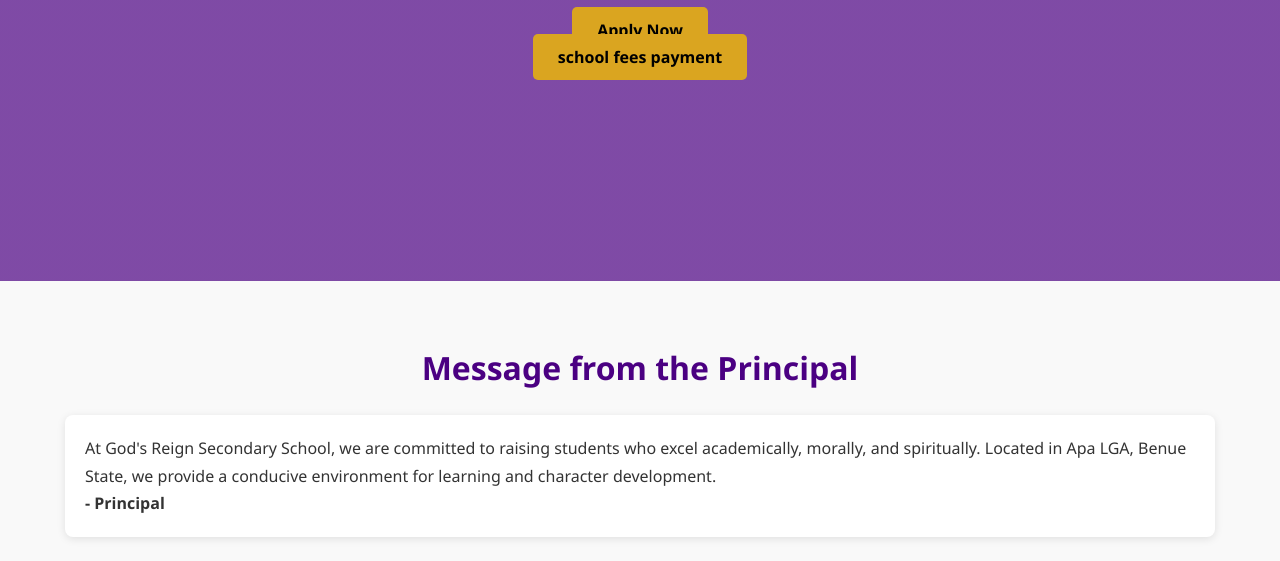
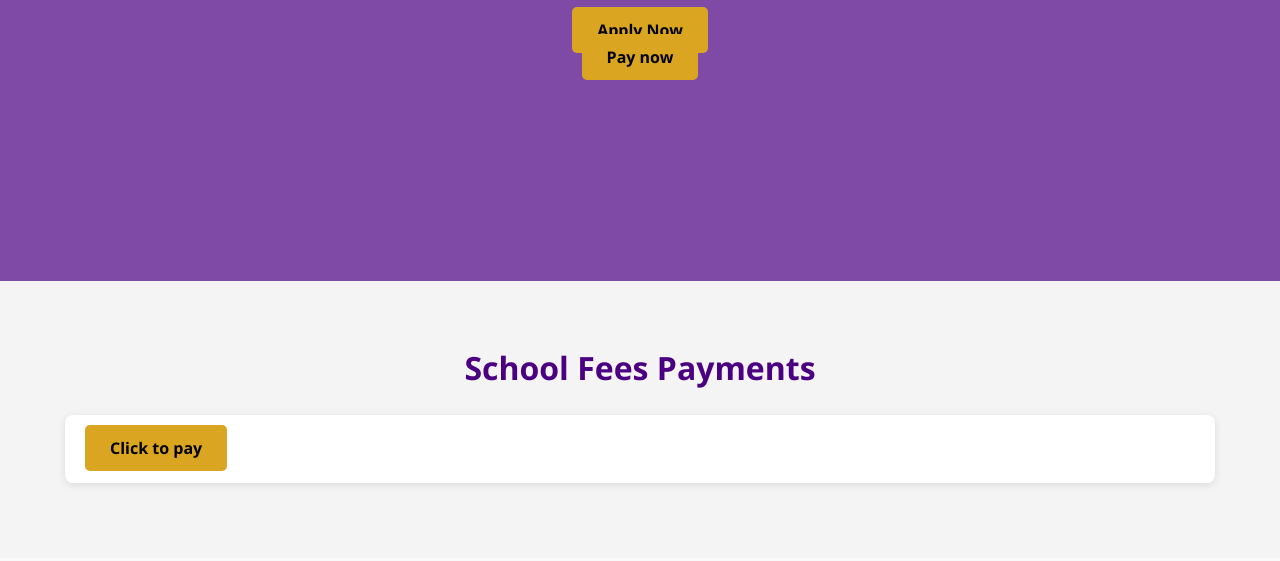
Before and after one commit to EmmanuelAdebo/God-s-reign, a plain HTML site: page index.html in a window 1280 px wide. Shown: the part 310-871 px from the top of the page. Drawn offline with Linux system fonts and the light colour scheme.

Commit message:
Change link text and add School Fees Payments section
Updated the link text for school fees payment and added a new section for School Fees Payments.

```diff
--- a/index.html
+++ b/index.html
@@ -24,12 +24,18 @@
     <h1>Welcome to God's Reign Secondary School</h1>
     <p>"Raising Godly Leaders for Excellence"</p>
     <a href="admissions.html" class="btn">Apply Now</a><br>
-      <a href="payschoolfees.html" class="btn">school fees payment</a>
+      <a href="payschoolfees.html" class="btn">Pay now</a>
     <br><br><br>
     <marquee><em>FELLOWSHIP OF CHRISTIAN STUDENTS (FCS) HOLD EVERY FRIDAY [TIME: 12:00PM PROMPT]</em></marquee>
-
   </div>
 
+ <section style="background: var(--light);">
+    <div class="container">
+      <h2> School Fees Payments</h2>
+      <div class="card"><a href="payschoolfees.html" class="btn">Click to pay</a></div>
+
+    </div>
+  </section>
   <section>
     <div class="container">
       <h2>Message from the Principal</h2>
```
